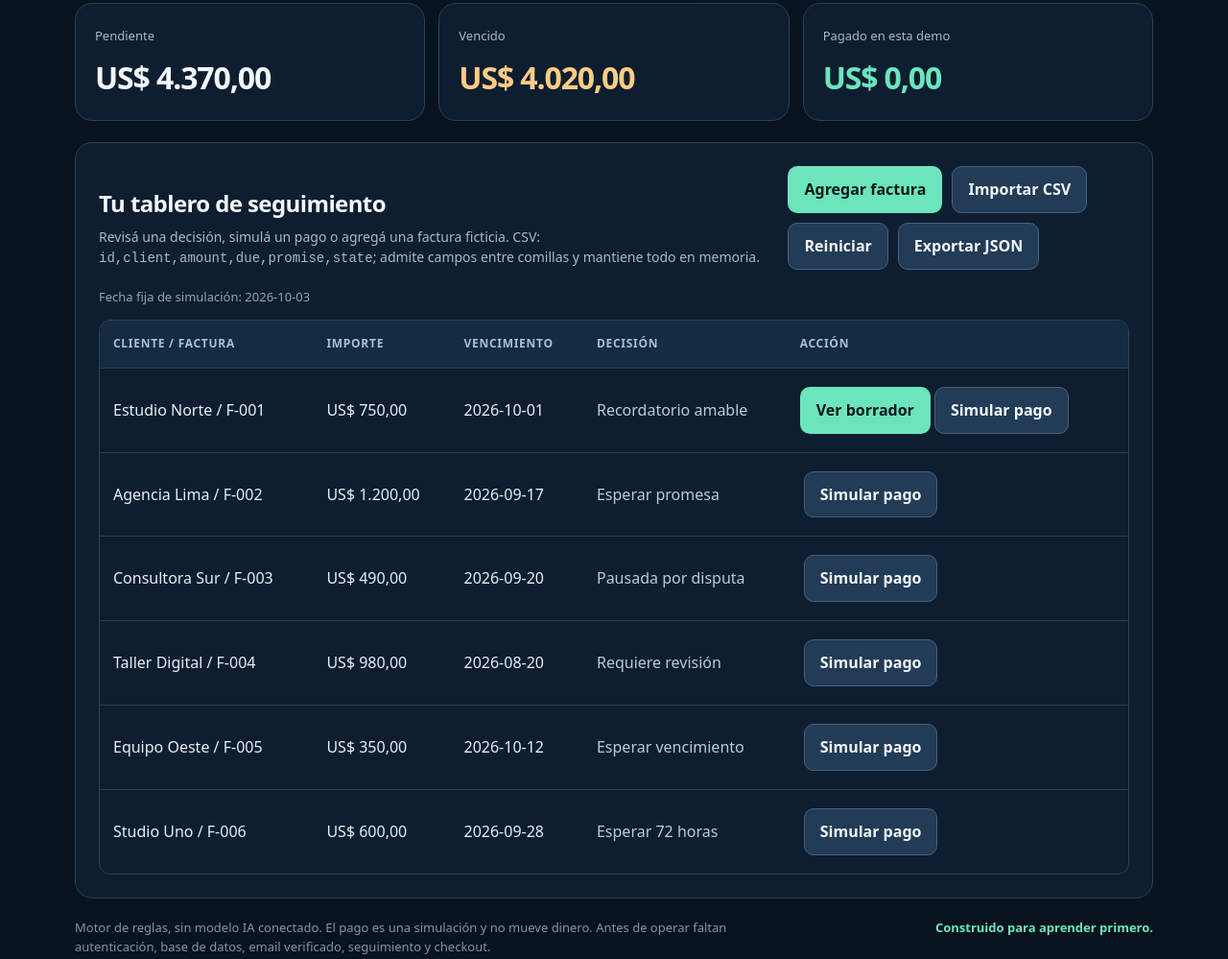
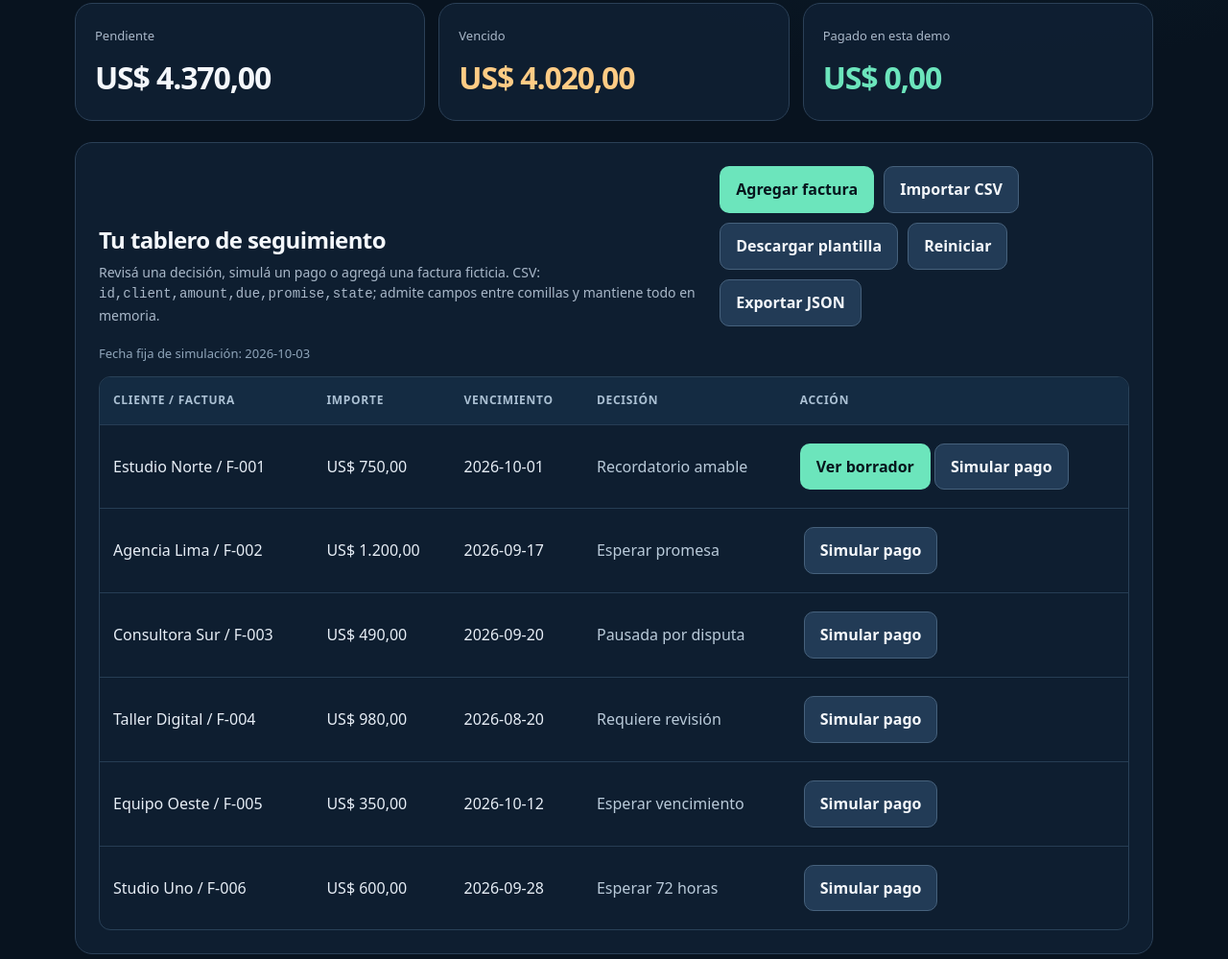
Before and after one commit to RodrigoCalleia/cobro-agent, a website: page index.html in a window 1280 px wide. Shown: the part 749-1748 px from the top of the page at 96% size. Drawn offline with Linux system fonts and the light colour scheme.

Commit message:
feat: add downloadable CSV template for MVP validation

```diff
--- a/index.html
+++ b/index.html
@@ -23,7 +23,7 @@
   <header class="hero"><div><div class="eyebrow">Seguimiento B2B en una sola vista</div><h1>Menos seguimiento.<br><span style="color:var(--mint)">Más claridad</span> sobre tu caja.</h1><p>Simulá cómo se priorizan facturas y se prepara el próximo paso, sin correo, cobros ni datos reales.</p></div><aside class="hero-card"><span class="eyebrow">Estado del producto</span><strong>Demo interactiva</strong><small>Motor de reglas · datos ficticios · uso local</small></aside></header>
   <section class="pilot" aria-labelledby="pilot-title"><div><span class="badge">PILOTO EN PREPARACIÓN</span><h2 id="pilot-title">Seguimiento para agencias y consultoras pequeñas</h2><p>Explorá qué revisar primero según atraso, promesas de pago y disputas. La propuesta de 30 días y US$29 es una hipótesis, no una oferta activa.</p><a href="#demo">Probar la simulación ↓</a></div><div><span class="eyebrow">Sin conexión</span><p>Los datos se reinician al recargar.</p></div></section>
   <section class="metrics" aria-label="Resumen de la simulación"><div class="metric"><span class="metric-label">Pendiente</span><div class="value" id="pending"></div></div><div class="metric"><span class="metric-label">Vencido</span><div class="value" id="overdue"></div></div><div class="metric"><span class="metric-label">Pagado en esta demo</span><div class="value" id="paid"></div></div></section>
-  <section id="demo" class="workspace" aria-label="Simulación de facturas"><div class="workspace-head"><div><h2>Tu tablero de seguimiento</h2><p>Revisá una decisión, simulá un pago o agregá una factura ficticia. CSV: <code>id,client,amount,due,promise,state</code>; admite campos entre comillas y mantiene todo en memoria.</p></div><div class="actions"><button id="add">Agregar factura</button><button id="importCsv" class="secondary">Importar CSV</button><input id="csvFile" type="file" accept=".csv,text/csv" aria-label="Archivo CSV de facturas"><button id="reset" class="secondary">Reiniciar</button><button id="export" class="secondary">Exportar JSON</button></div></div><p id="clock" class="clock"></p><div class="scroll"><table><thead><tr><th>Cliente / factura</th><th>Importe</th><th>Vencimiento</th><th>Decisión</th><th>Acción</th></tr></thead><tbody id="rows"></tbody></table></div></section>
+  <section id="demo" class="workspace" aria-label="Simulación de facturas"><div class="workspace-head"><div><h2>Tu tablero de seguimiento</h2><p>Revisá una decisión, simulá un pago o agregá una factura ficticia. CSV: <code>id,client,amount,due,promise,state</code>; admite campos entre comillas y mantiene todo en memoria.</p></div><div class="actions"><button id="add">Agregar factura</button><button id="importCsv" class="secondary">Importar CSV</button><button id="templateCsv" class="secondary">Descargar plantilla</button><input id="csvFile" type="file" accept=".csv,text/csv" aria-label="Archivo CSV de facturas"><button id="reset" class="secondary">Reiniciar</button><button id="export" class="secondary">Exportar JSON</button></div></div><p id="clock" class="clock"></p><div class="scroll"><table><thead><tr><th>Cliente / factura</th><th>Importe</th><th>Vencimiento</th><th>Decisión</th><th>Acción</th></tr></thead><tbody id="rows"></tbody></table></div></section>
   <footer><span>Motor de reglas, sin modelo IA conectado. El pago es una simulación y no mueve dinero. Antes de operar faltan autenticación, base de datos, email verificado, seguimiento y checkout.</span><span class="foot-mark">Construido para aprender primero.</span></footer>
 </main>
 <dialog id="preview"><h2>Vista previa del recordatorio</h2><pre id="message"></pre><button id="close">Cerrar</button></dialog>
@@ -36,6 +36,7 @@ let invoices=structuredClone(seed);
 function render(){document.getElementById('clock').textContent='Fecha fija de simulación: '+today;for(const [id,filter] of [['pending',i=>!i.paid],['overdue',i=>!i.paid&&i.due<today],['paid',i=>i.paid]])document.getElementById(id).textContent=money(invoices.filter(filter).reduce((s,i)=>s+i.amount,0));const body=document.getElementById('rows');body.replaceChildren();invoices.forEach(i=>{const d=decision(i,today),tr=document.createElement('tr');for(const value of [i.client+' / '+i.id,money(i.amount),i.due,d.label]){const td=document.createElement('td');td.textContent=value;tr.append(td)}const td=document.createElement('td');if(d.code==='remind'){const b=document.createElement('button');b.textContent='Ver borrador';b.onclick=()=>{const draft=reminderPreview(i,today);if(!draft)return;document.getElementById('message').textContent='Asunto: '+draft.subject+'\n\n'+draft.body;document.getElementById('preview').showModal()};td.append(b)}if(!i.paid){const b=document.createElement('button');b.className='secondary';b.style.margin='4px';b.textContent='Simular pago';b.onclick=()=>{i.paid=true;render()};td.append(b)}tr.append(td);body.append(tr)})}
 function parseCsv(text){const rows=[];let row=[],field='',quoted=false;for(const ch of String(text)){if(ch==='\"'){quoted=!quoted;continue}if(ch===','&&!quoted){row.push(field.trim());field='';continue}if((ch==='\n'||ch==='\r')&&!quoted){if(field||row.length){row.push(field.trim());rows.push(row);row=[];field=''}continue}field+=ch}if(field||row.length){row.push(field.trim());rows.push(row)}if(rows.length<2)return[];const headers=rows.shift().map(h=>h.toLowerCase());const at=k=>headers.indexOf(k);return rows.map(r=>{const state=(r[at('state')]||'pending').toLowerCase();return{id:r[at('id')]||'',client:r[at('client')]||'',amount:Number(r[at('amount')]),due:r[at('due')]||'',promise:r[at('promise')]||undefined,paid:state==='paid',disputed:state==='disputed'}}).filter(i=>i.id&&i.client&&Number.isFinite(i.amount)&&i.amount>0&&decision(i,today).code!=='invalid')}
 document.getElementById('importCsv').onclick=()=>document.getElementById('csvFile').click();
+document.getElementById('templateCsv').onclick=()=>{const blob=new Blob(['id,client,amount,due,promise,state\nF-EXAMPLE,"Agencia Demo",1250,2026-10-15,,pending\n'],{type:'text/csv;charset=utf-8'}),url=URL.createObjectURL(blob),a=document.createElement('a');a.href=url;a.download='rondacobro-plantilla.csv';a.click();setTimeout(()=>URL.revokeObjectURL(url),1000)};
 document.getElementById('csvFile').onchange=e=>{const file=e.target.files[0];if(!file)return;const reader=new FileReader();reader.onload=()=>{const imported=parseCsv(String(reader.result||''));const fresh=imported.filter(i=>!invoices.some(x=>x.id===i.id));invoices=invoices.concat(fresh);window.alert('CSV procesado: '+fresh.length+' facturas válidas agregadas. Las filas inválidas o duplicadas fueron omitidas.');render();e.target.value=''};reader.readAsText(file)};
 document.getElementById('add').onclick=()=>{document.getElementById('invoiceForm').reset();document.getElementById('formError').textContent='';document.getElementById('editor').showModal()};
 document.getElementById('cancel').onclick=()=>document.getElementById('editor').close();
```
